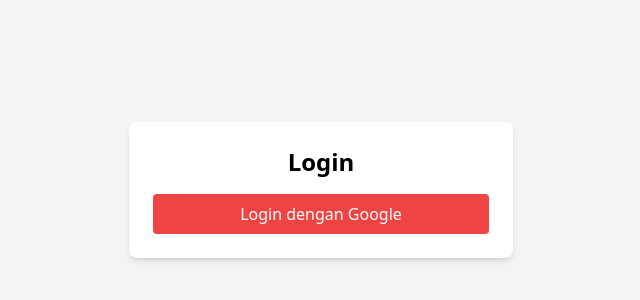
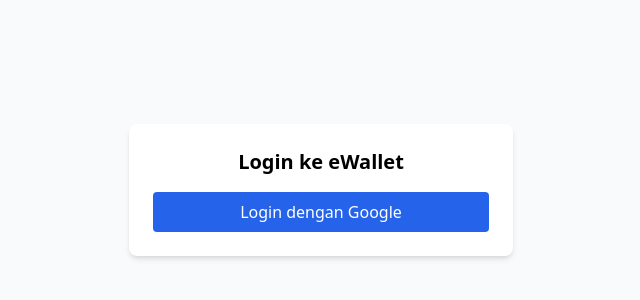
Before and after one commit to ramdanolii14/ewalletsimulator, a Next.js app: page /login in a window 1280 px wide. Shown: the part 210-510 px from the top of the page, without its empty margins (319-959 px from the left). Built offline with nearby package versions, Linux system fonts and the light colour scheme; no server answers.

Commit message:
Update page.tsx

```diff
--- a/app/login/page.tsx
+++ b/app/login/page.tsx
@@ -1,46 +1,41 @@
 "use client";
 
+import { useEffect } from "react";
 import { supabase } from "@/lib/supabase/client";
-import { useEffect } from "react";
 import { useRouter } from "next/navigation";
 
 export default function LoginPage() {
   const router = useRouter();
 
   useEffect(() => {
+    // Cek apakah user sudah login
     const checkSession = async () => {
       const {
         data: { session },
       } = await supabase.auth.getSession();
-
       if (session) {
-        router.push("/"); // atau halaman utama setelah login
+        router.push("/"); // redirect kalau sudah login
       }
     };
-
     checkSession();
   }, [router]);
 
-  const handleGoogleLogin = async () => {
-    const { error } = await supabase.auth.signInWithOAuth({
+  const handleLoginWithGoogle = async () => {
+    await supabase.auth.signInWithOAuth({
       provider: "google",
       options: {
-        redirectTo: `${location.origin}/auth/callback`, // atau ke dashboard langsung
+        redirectTo: "https://ewallet.ramdan.fun/auth/callback", // ini HARUS sama dengan yang didaftarkan di Google Console
       },
     });
-
-    if (error) {
-      alert("Gagal login dengan Google: " + error.message);
-    }
   };
 
   return (
-    <main className="min-h-screen flex items-center justify-center bg-gray-100">
-      <div className="bg-white p-6 rounded-lg shadow-md w-full max-w-sm text-center">
-        <h1 className="text-2xl font-semibold mb-4">Login</h1>
+    <main className="min-h-screen flex items-center justify-center bg-gray-50">
+      <div className="bg-white p-6 rounded-lg shadow-md w-full max-w-sm text-center space-y-4">
+        <h1 className="text-xl font-semibold">Login ke eWallet</h1>
         <button
-          onClick={handleGoogleLogin}
-          className="w-full bg-red-500 text-white py-2 rounded hover:bg-red-600"
+          onClick={handleLoginWithGoogle}
+          className="w-full bg-blue-600 hover:bg-blue-700 text-white py-2 rounded"
         >
           Login dengan Google
         </button>
```
